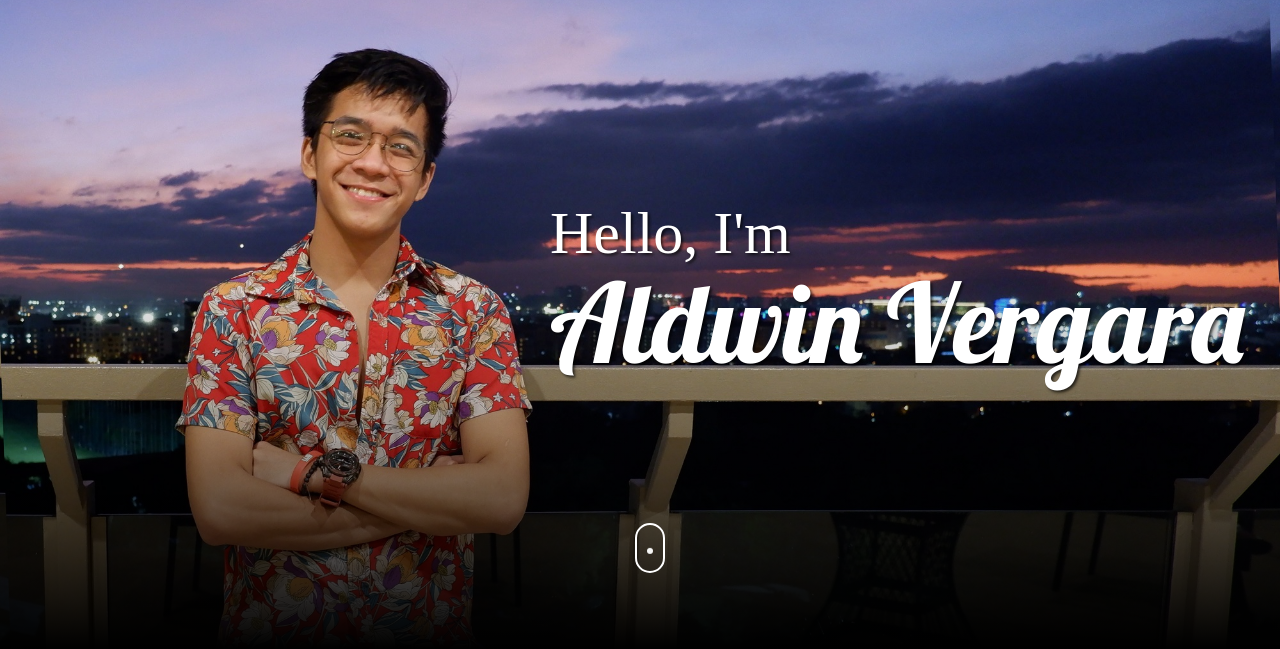
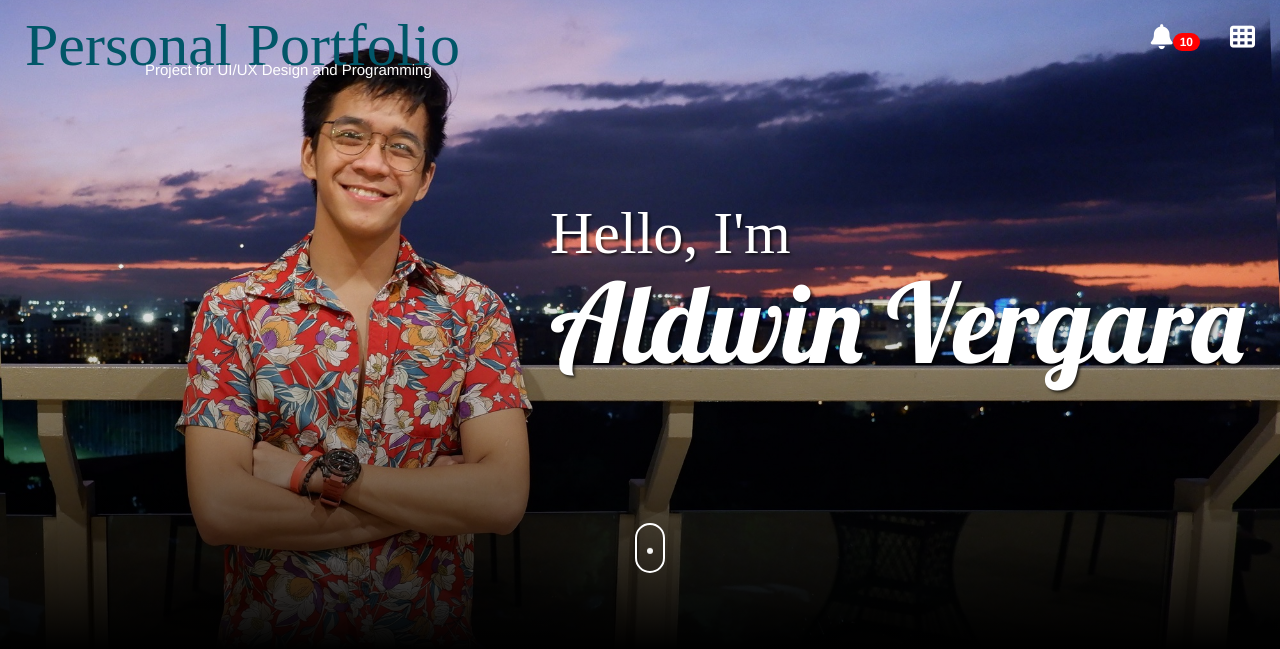
Before and after one commit to AldwinVergara/USERDES_Lab-1, a PHP site: page /AldwinVergara.html in a window 1280 px wide; the page is wider, and only the part inside the window is pictured. Shown: the top 649 px of that part. Run offline with PHP 8.4, Linux system fonts and the light colour scheme; some libraries are stand-ins or nearby versions.

Commit message:
New update

```diff
--- a/AldwinVergara.html
+++ b/AldwinVergara.html
@@ -37,6 +37,42 @@
 <body>
   <!------------------------------------------------SECTION 1----------------------------------------------------------------------------------->
   <section class="sec1">
+
+    <!---------NAVBAR-------------->
+    <nav class="navbar transparent navbar-fixed-top" >
+      <div class="container-fluid">
+         <!--page scroll button for -->
+        <div class="navbar-header" role="navigation">
+
+          <a class="navbar-brand header_title color_1" href="web.html" title="Home" style="font-size:60px; margin-top:10px; font-family: Gabriola">Personal Portfolio</a>
+          <a href="web.html"><h2 class="navbar-brand" title="Home" style="color: white; margin-left:-345px; margin-bottom:-14px; margin-top:35px; font-size:15px">Project for UI/UX Design and Programming</h2></a>
+
+         </div>	<!--page scroll button-->
+
+        <div>
+          <ul class="nav navbar-nav navbar-right">
+            <li><a title="Notifications" class="dropdown-toggle" data-toggle="dropdown" href="#" style="color:white"><i class="fas fa-bell" ></i><span class="badge" style="background-color:red">10</span></a></li>
+
+            <li onclick="myFunction()" title="Menu"><a href="#" ><i class="fas fa-th"></i></a>
+
+                <ul class="dropdown menu1">
+                  <div id="myDropdown" class="dropdown-content">
+                    <a href="#contact"><i class="far fa-address-book"></i>  Home</a>
+                    <a href="#about"><i class="far fa-question-circle"></i>  Activities</a>
+                    <a href="#base"><i class="far fa-building"></i>  Reflection Papers</a>
+                    <a href="#blog"><i class="far fa-edit"></i>  Guide Questions</a>
+
+                  </div>
+                </ul>
+              </ul>
+            </li>
+
+          </ul>
+
+        </div> <!--navbar collapse-->
+        </div> <!--container-fluid-->
+    </nav>
+
 
     <!--HEADER NAME-->
     <div class="headerName" id="headerName">
@@ -463,6 +499,25 @@
 
 
 <script>
+
+  /////////////*NAVBARRR*//////////////
+  $(window).scroll(function() {
+    if ($(document).scrollTop() > 600) {
+    $('nav').addClass('navbar-inverse');
+    $('a').addClass('color_2');
+
+    } else {
+    $('nav').removeClass('navbar-inverse');
+    $('a').removeClass('color_2');
+  }
+
+  });
+
+ /*For Menu*/
+  function myFunction() {
+    document.getElementById("myDropdown").classList.toggle("show");
+  }
+
   /////////////////////////////////////////////////*FOR SCROLL DOWN*/////////////////////////
 
   $("#btn_name").click(function() {
--- a/css/sec_CSS.css
+++ b/css/sec_CSS.css
@@ -1,5 +1,122 @@
 /*/////////////////////////////////////////////////////////////////SECTION 1/////////////////////////////////////////////////////////*/
 
+/*/////NAVBAR/////*/
+/************************NAVBAR************************/
+nav.navbar{
+	-webkit-transition: all 0.4s ease;
+	transition: all 0.4s ease;
+	padding:10px;
+	 z-index: 9999;
+ }
+
+ nav.navbar.navbar-inverse {
+	 background-color: #91bfcf;
+	 border-bottom:transparent;
+ }
+
+ .navbar-right li:hover{
+	background-color: transparent;
+}
+ .navbar-right li:hover i{
+	 color:#91bfcf;
+ }
+
+ .transparent {
+   background-color:rgba(0,0,0,0);
+ }
+
+ .color_1{
+	 color:#015668;
+ }
+
+ .color_1:hover{
+	 color:#91bfcf;
+ }
+
+
+ a.navbar-brand.color_2{
+	 color:white;
+ }
+
+
+
+ .navbar-brand{
+	 text-decoration:none;
+ }
+ .navbar-right .fa-bell{
+	 font-size:25px;
+	 color:white;
+ }
+
+ .navbar-right .fa-th{
+	 font-size:25px;
+	 color:white;
+ }
+
+ .account{
+	 height:45px;
+	 padding:2px;
+	 margin-top: -24px;
+	 margin-bottom: -23px;
+	 border-radius: 50%;
+ }
+
+/*MENU*/
+  .menu1{
+	position: relative;
+	display: inline-block;
+	float: right;
+	margin-top:-20px;
+
+  }
+
+  .menu1 ::placeholder{
+	  color:white;
+	  font-weight:bold;
+
+  }
+
+  .dropdown-content {
+	display: none;
+	position: absolute;
+	background-color: rgba(0, 0, 0, 0.5);
+	min-width: 200px;
+	overflow: auto;
+	box-shadow: 0px 8px 16px 0px rgba(0,0,0,0.2);
+	right: 0;
+	z-index: 1;
+  }
+
+  .dropdown-content a {
+	color: white;
+	padding: 12px 16px;
+	text-decoration: none;
+	display: block;
+	font-size: 15px;
+  }
+
+  .menu1 a:hover{
+	  background-color: rgba(229, 227, 227 , 1);
+	  font-weight: bold;
+	  color:#555;
+	  border-left: 8px solid white;
+	  text-decoration: none;
+  }
+
+  .menu1 a i{
+	  color: #91bfcf;
+	  font-size:20px;
+  }
+
+	.menu1 a:hover i{
+		color: #555
+	}
+
+  .show {
+	  display: block;}
+
+
+ /*TITLE PAGE*/
 .headerName{
 	margin-top: 10px;
 	padding-top: 150px;
```
